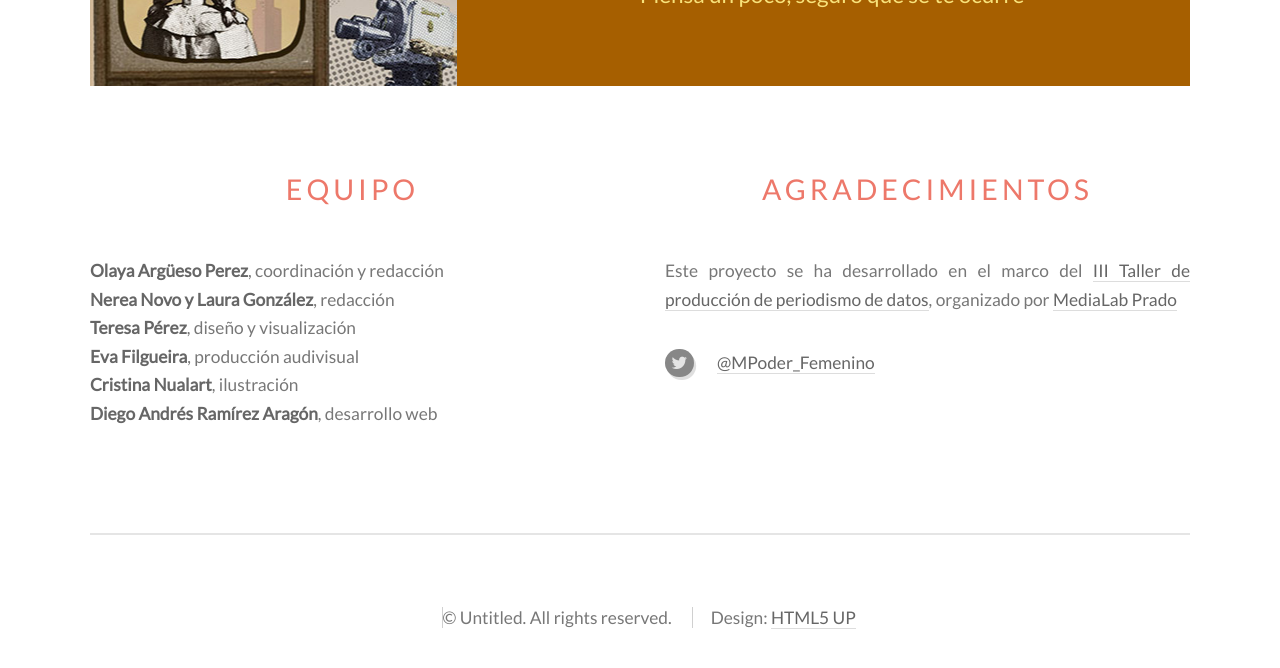
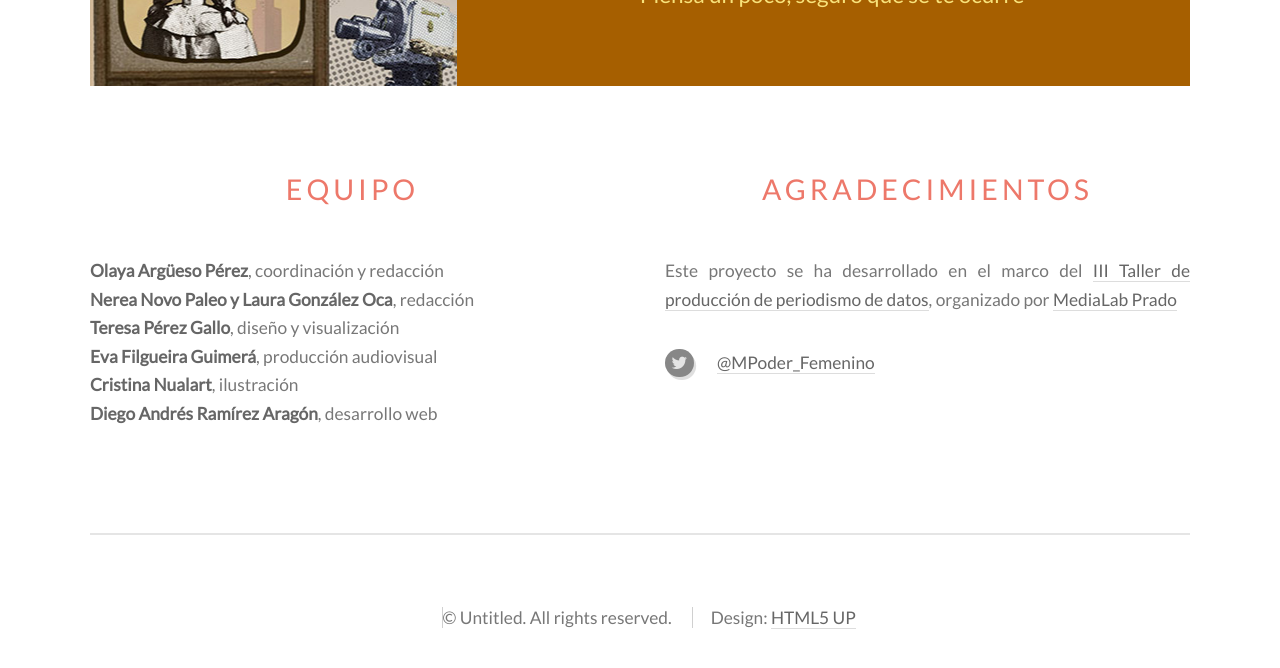
Before and after one commit to medialab-prado/3tpd-mapa-poder-femenino, a Jekyll site: the page built from index.html, in a window 1280 px wide and 900 px high, scrolled down 2051 px, cut to the strip 0-802 px from the top of the window. Shown: the top 668 px of the strip. Built offline with Jekyll 4.4.1, drawn with Linux system fonts in a browser that asks for light colours.

Commit message:
Cambios en Equipo

```diff
--- a/_includes/footer.html
+++ b/_includes/footer.html
@@ -5,11 +5,11 @@
 				<section>
 					<h2>Equipo</h2>
 					<ul>
-						<li><strong>Olaya Argüeso Perez</strong>, coordinación y
+						<li><strong>Olaya Argüeso Pérez</strong>, coordinación y
 							redacción</li>
-						<li><strong>Nerea Novo y Laura González</strong>, redacción</li>
-						<li><strong>Teresa Pérez</strong>, diseño y visualización</li>
-						<li><strong>Eva Filgueira</strong>, producción audivisual</li>
+						<li><strong>Nerea Novo Paleo y Laura González Oca</strong>, redacción</li>
+						<li><strong>Teresa Pérez Gallo</strong>, diseño y visualización</li>
+						<li><strong>Eva Filgueira Guimerá</strong>, producción audiovisual</li>
 						<li><strong>Cristina Nualart</strong>, ilustración</li>
 						<li><strong>Diego Andrés Ramírez Aragón</strong>, desarrollo
 							web</li>
```
